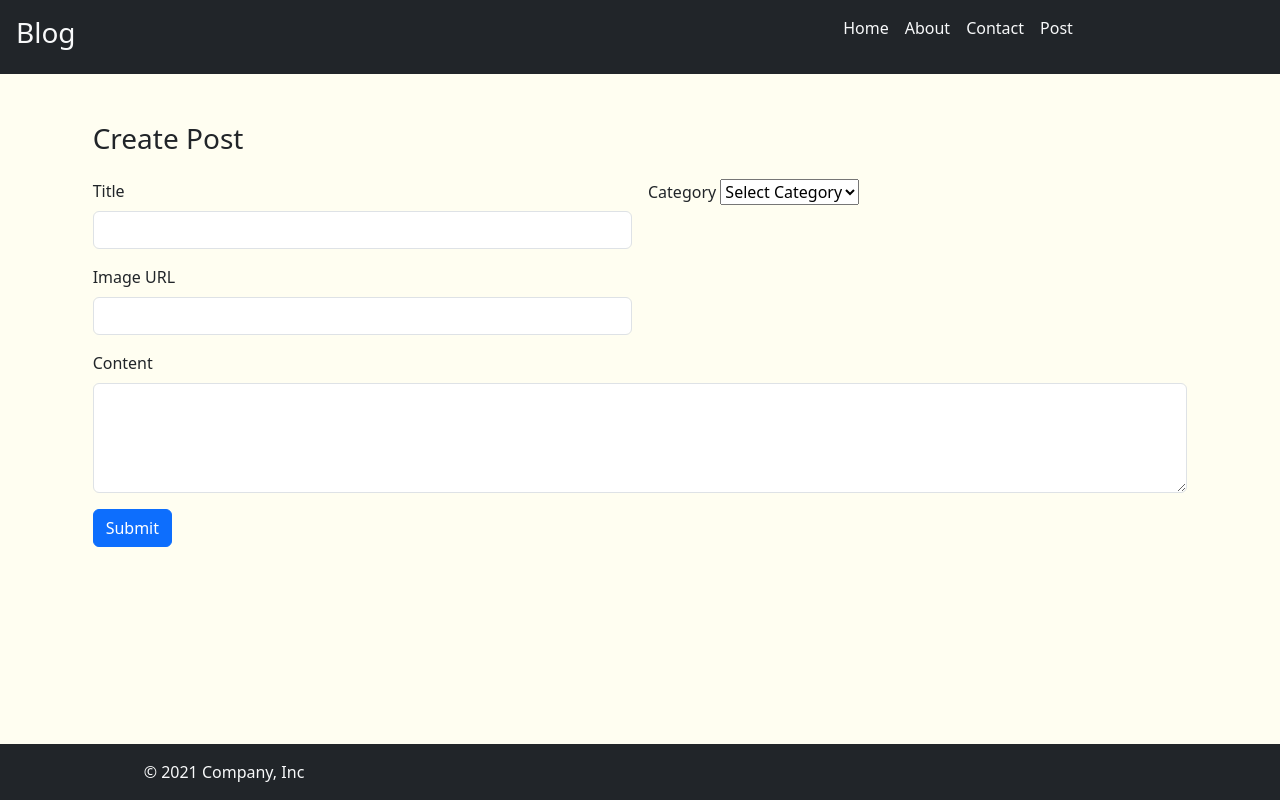
After one commit to David-William-dev/django, a Django app: page /test/create-new-post/ in a window 1280 px wide. The commit adds this page. Run offline with Django 5.2, Linux system fonts and the light colour scheme; data that the repository does not hold is empty.

Commit message:
Add post creation functionality with PostForm and update templates

```diff
--- a/test_django/forms.py
+++ b/test_django/forms.py
@@ -6,7 +6,7 @@
 #     message = forms.CharField(label="Message",required=True)
 # forms.py
 from django import forms
-from .models import ContactData
+from .models import ContactData,Post,Category
 
 class ContactForm(forms.ModelForm):
     name = forms.CharField(label="Name", max_length=100, required=True)
@@ -15,3 +15,13 @@ class ContactForm(forms.ModelForm):
     class Meta:
         model = ContactData
         fields = ['name', 'email', 'message']
+
+class PostForm(forms.ModelForm):
+    title = forms.CharField(label="Title", max_length=200, required=True)
+    content = forms.CharField(label="Content", required=True, widget=forms.Textarea)
+    url = forms.URLField(label="Image URL", required=False)
+    category = forms.ModelChoiceField(queryset=Category.objects.all(), label="Category", required=True, empty_label="Select Category")
+    img = forms.URLField(label="Image URL", required=False)
+    class Meta:
+        model = Post
+        fields = ['title', 'content', 'img', 'category']
--- /dev/null
+++ b/test_django/templates/html/create_post.html
@@ -0,0 +1,35 @@
+{% extends 'html/base.html' %} {% block content %}
+<div class="container-fluid">
+	<div class="d-flex justify-content-center mt-5">
+		<div class="d-flex gap-3 flex-column">
+			<h3>Create Post</h3>
+			<form method="post" class="row g-3">
+				{% csrf_token %} {{ form.non_field_errors }}
+				<div class="col-md-6">
+					<label for="title" class="form-label">Title</label>
+					<input type="text" class="form-control" id="title" name="title" required />
+					{{ form.title.errors }}
+				</div>
+				<div class="col-md-6">
+					<label for="category" class="form-label">Category</label>
+					{{ form.category }}
+					{{ form.category.errors }}
+				</div>
+				<div class="col-md-6">
+					<label for="url" class="form-label">Image URL</label>
+					<input type="url" class="form-control" id="url" name="url" required />
+					{{ form.url.errors }}
+				</div>
+				<div class="col-12">
+					<label for="content" class="form-label">Content</label>
+					<textarea class="form-control" id="content" name="content" rows="4" required></textarea>
+					{{ form.content.errors }}
+				</div>
+				<div class="col-12">
+					<button type="submit" class="btn btn-primary">Submit</button>
+				</div>
+			</form>
+		</div>
+	</div>
+</div>
+{% endblock %}
--- a/test_django/templates/html/includes/header.html
+++ b/test_django/templates/html/includes/header.html
@@ -8,6 +8,7 @@
                 <a class="text-light text-decoration-none" href="{% url 'blog_dash' %}">Home</a>
                 <a class="text-light text-decoration-none" href="{% url 'about' %}">About</a>
                 <a class="text-light text-decoration-none" href="{% url 'contact_details' %}">Contact</a>
+                <a class="text-light text-decoration-none" href="{% url 'create_new_post' %}">Post</a>
             </div>
         </div>
     </div>
--- a/test_django/urls.py
+++ b/test_django/urls.py
@@ -8,6 +8,7 @@ urlpatterns = [
     path("post/<str:slug>",view=views.details,name="post_detail"),
     path("home/",homePage,name="blog_dash"),
     path("contact/",contactPage,name="contact_details"),
-    path("about/",aboutPage,name="about"),
+    path("about/",aboutPage,name="about"),\
+    path("create-new-post/",createNewPostPage,name="create_new_post"),
 
 ]
--- a/test_django/views.py
+++ b/test_django/views.py
@@ -5,7 +5,7 @@ import logging
 from .models import Post,AboutPage
 from django.http import Http404
 from django.core.paginator import Paginator
-from .forms import ContactForm
+from .forms import ContactForm,PostForm
 
 blog_title = "David post"
 
@@ -100,6 +100,30 @@ def contactPage(req):
         template_name="html/contact.html",
     )
 
+def createNewPostPage(req):
+    if req.method == "POST":
+        new_post_form = PostForm(req.POST)
+        logger = logging.getLogger("TESTING")
+        if new_post_form.is_valid():
+            title = new_post_form.cleaned_data['title']
+            content = new_post_form.cleaned_data['content']
+            img = new_post_form.cleaned_data['img']
+            category = new_post_form.cleaned_data['category']
+            Post.objects.create(
+                title=title,
+                content=content,
+                img=img,
+                category=category
+            )
+            logger.debug(f"new post created with title {title} ")
+        else :
+            logger.debug("new post form validation is failed ")
+
+    return render(
+        request=req,
+        template_name="html/create_post.html",
+        context={"form":PostForm()}
+    )
 
 def aboutPage(req):
     about = AboutPage.objects.first()
```
